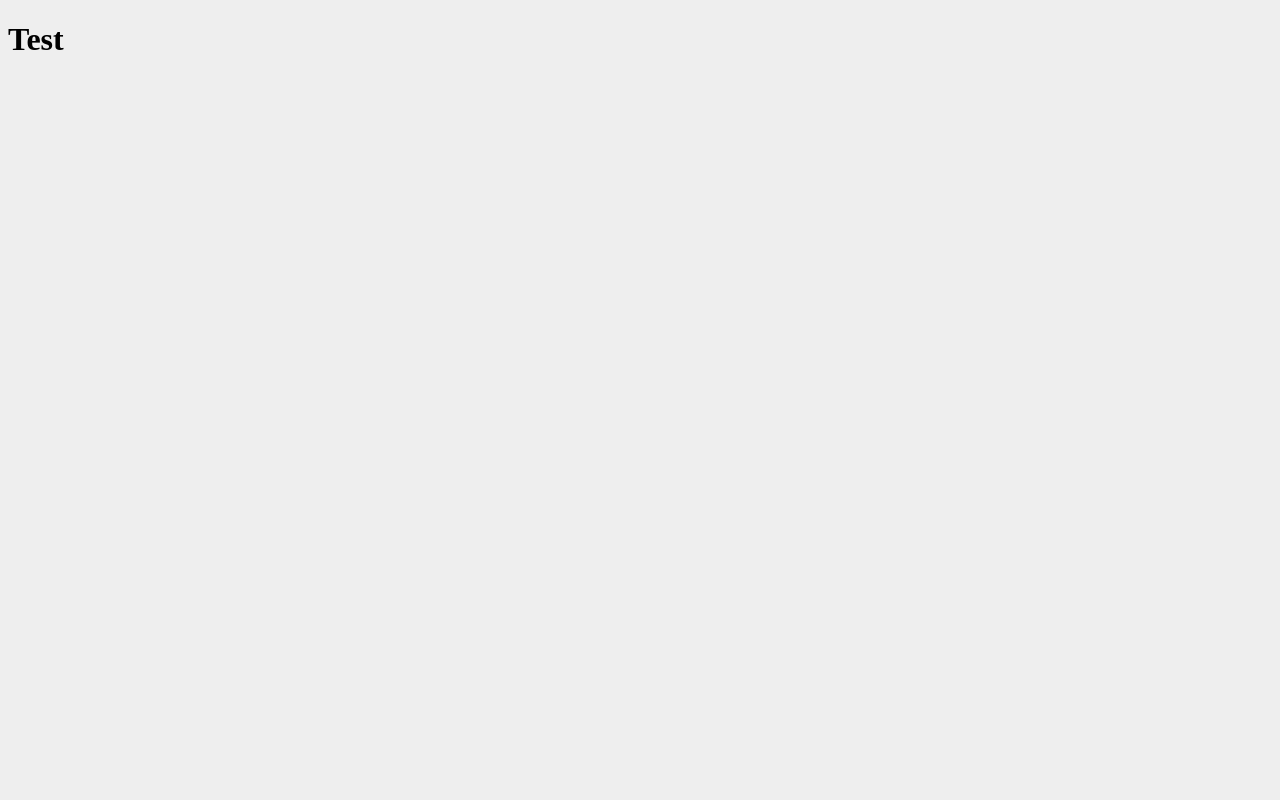
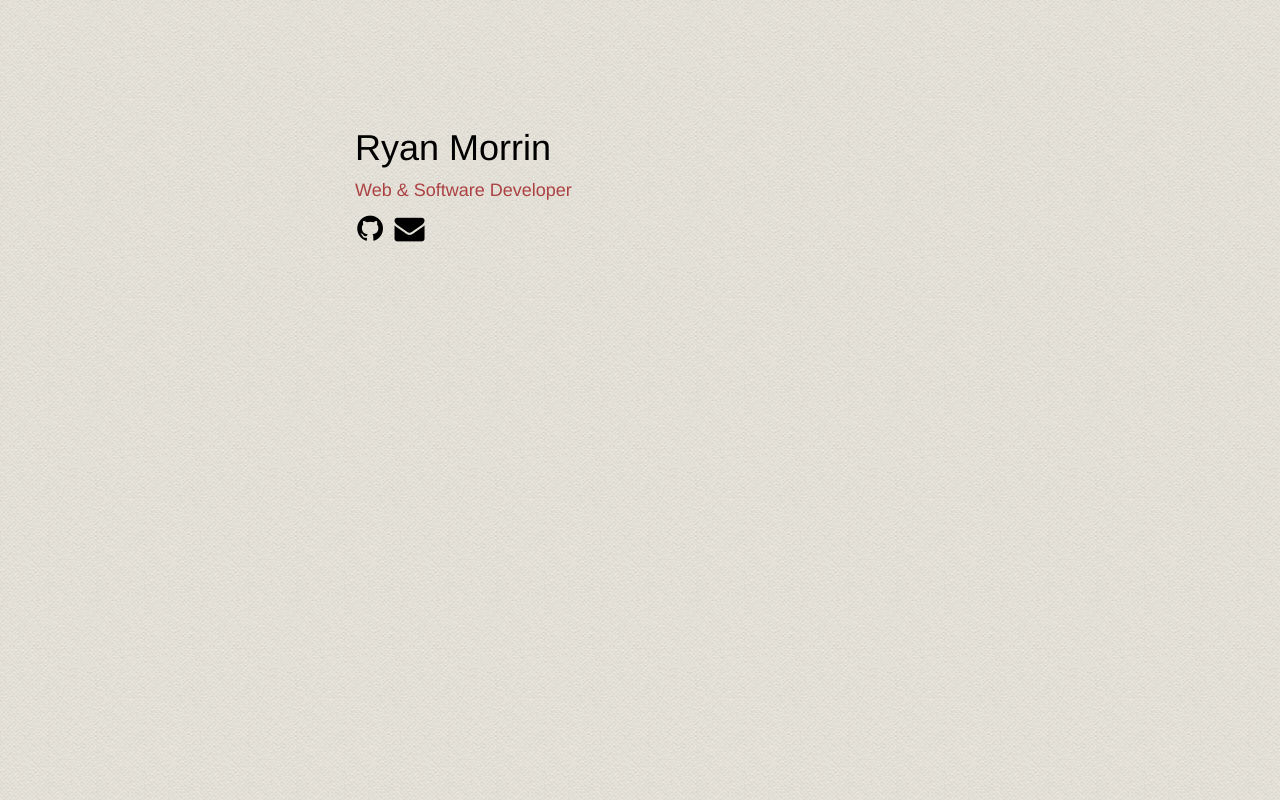
Before and after one commit to rmorrin/rmorrin.github.io, a plain HTML site: page index.html in a window 1280 px wide. Drawn offline with nearby package versions, Linux system fonts and the light colour scheme.

Commit message:
Add proper site content

```diff
--- /dev/null
+++ b/css/fontello.css
@@ -0,0 +1,54 @@
+@font-face {
+  font-family: 'fontello';
+  src: url('font/fontello.eot?35858132');
+  src: url('font/fontello.eot?35858132#iefix') format('embedded-opentype'),
+       url('font/fontello.woff?35858132') format('woff'),
+       url('font/fontello.ttf?35858132') format('truetype'),
+       url('font/fontello.svg?35858132#fontello') format('svg');
+  font-weight: normal;
+  font-style: normal;
+}
+/* Chrome hack: SVG is rendered more smooth in Windozze. 100% magic, uncomment if you need it. */
+/* Note, that will break hinting! In other OS-es font will be not as sharp as it could be */
+/*
+@media screen and (-webkit-min-device-pixel-ratio:0) {
+  @font-face {
+    font-family: 'fontello';
+    src: url('font/fontello.svg?35858132#fontello') format('svg');
+  }
+}
+*/
+
+ [class^="icon-"]:before, [class*=" icon-"]:before {
+  font-family: "fontello";
+  font-style: normal;
+  font-weight: normal;
+  speak: none;
+
+  display: inline-block;
+  text-decoration: inherit;
+  width: 1em;
+  margin-right: .2em;
+  text-align: center;
+  /* opacity: .8; */
+
+  /* For safety - reset parent styles, that can break glyph codes*/
+  font-variant: normal;
+  text-transform: none;
+
+  /* fix buttons height, for twitter bootstrap */
+  line-height: 1em;
+
+  /* Animation center compensation - margins should be symmetric */
+  /* remove if not needed */
+  margin-left: .2em;
+
+  /* you can be more comfortable with increased icons size */
+  /* font-size: 120%; */
+
+  /* Uncomment for 3D effect */
+  /* text-shadow: 1px 1px 1px rgba(127, 127, 127, 0.3); */
+}
+
+.icon-github-circled:before { content: '\e800'; } /* '' */
+.icon-mail-alt:before { content: '\e801'; } /* '' */
--- a/css/styles.css
+++ b/css/styles.css
@@ -1,3 +1,50 @@
 body {
-    background: #eee;
+    background: #333 url('/img/background.png');
 }
+
+h1, h2, h3, h4, h5, h6 {
+    margin-bottom: 15px;
+}
+
+.content {
+    font-family: 'Helvetica Neue', Helvetica, Arial, sans-serif;
+    margin: 0 auto;
+    padding: 130px 0 0 30px;
+    max-width: 600px;
+}
+
+.content > * {
+    opacity: 0;
+    transition: opacity 1s linear;
+}
+
+.content > .active {
+    opacity: 1;
+}
+
+.content h1 {
+    font-size: 36px;
+}
+
+.content h4 {
+    color: #ac4142;
+    font-size: 18px;
+}
+
+.content a {
+    color: initial;
+}
+
+.content .icons span {
+    font-size: 30px;
+    margin-right: 5px;
+    transition: color .15s linear;
+}
+
+.content .icons span:before {
+    margin: 0;
+}
+
+.content .icons span:hover {
+    color: #ac4142;
+}
--- a/index.html
+++ b/index.html
@@ -2,11 +2,23 @@
 <html lang="en">
 <head>
     <meta charset="UTF-8">
-    <title>Title</title>
+    <meta name="viewport" content="width=device-width, initial-scale=1.0, maximum-scale=1.0">
+    <title>Ryan Morrin &middot; Web &amp; Software Developer &middot; Newcastle upon Tyne</title>
 
+    <link rel="stylesheet" href="https://cdnjs.cloudflare.com/ajax/libs/meyer-reset/2.0/reset.css">
+    <link rel="stylesheet" href="/css/fontello.css">
     <link rel="stylesheet" href="/css/styles.css">
 </head>
 <body>
-    <h1>Test</h1>
+    <div class="content">
+        <h1>Ryan Morrin</h1>
+        <h4>Web &amp; Software Developer</h4>
+        <div class="icons">
+            <a class="github" href="https://github.com/rmorrin"><span class="icon-github-circled"></span></a>
+            <a class="email" href="mailto:ryan@ryanmorrin.com"><span class="icon-mail-alt"></span></a>
+        </div>
+    </div>
+
+    <script src="/js/main.js"></script>
 </body>
 </html>
--- /dev/null
+++ b/js/main.js
@@ -0,0 +1,20 @@
+document.addEventListener('DOMContentLoaded', function() {
+
+var els = document.getElementsByClassName('content')[0].children;
+
+    for(var i = 0; i < els.length; i++) {
+        // use function call to trap loop variable ref
+        addActive(els[i], (i + 1) * 700);
+    }
+
+    var emailEl = document.getElementsByClassName('email')[0];
+    emailEl.href = 'm1ai456xxxppppl87pt5434xo12122:9xxxppppppppppr12xp387py464xa23x42p5n@ry6xpa5xn1pmo1p5xrri1n.com'.replace(/\d+(x+)?(p+)?/g, '');
+});
+
+function addActive (element, timeout) {
+
+    setTimeout(function () {
+        element.classList.add('active');
+    },timeout);
+
+}
```
Also changed, not shown: css/font/fontello.ttf (added), css/font/fontello.woff (added), img/background.png (added), 3 other files.
